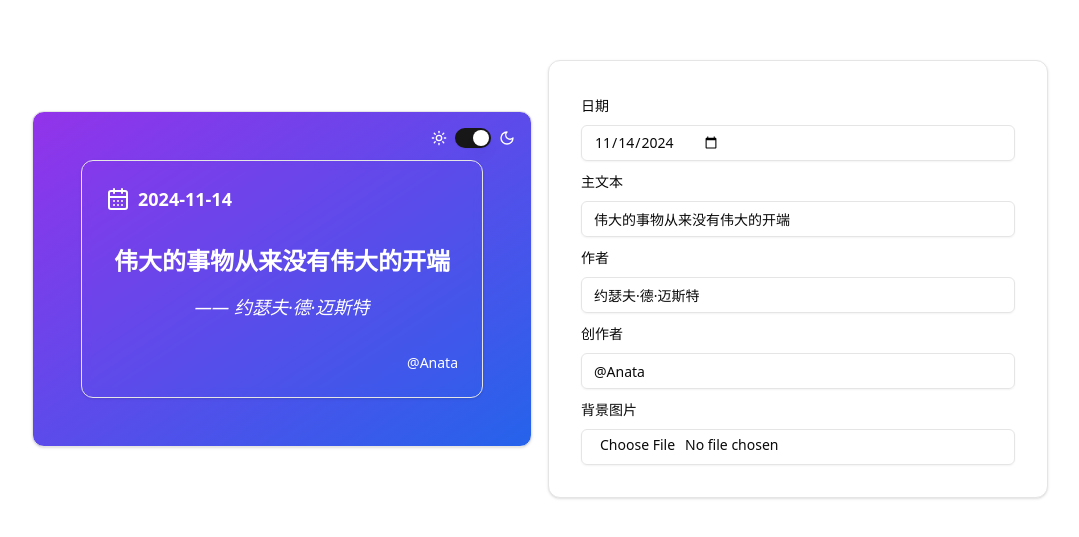
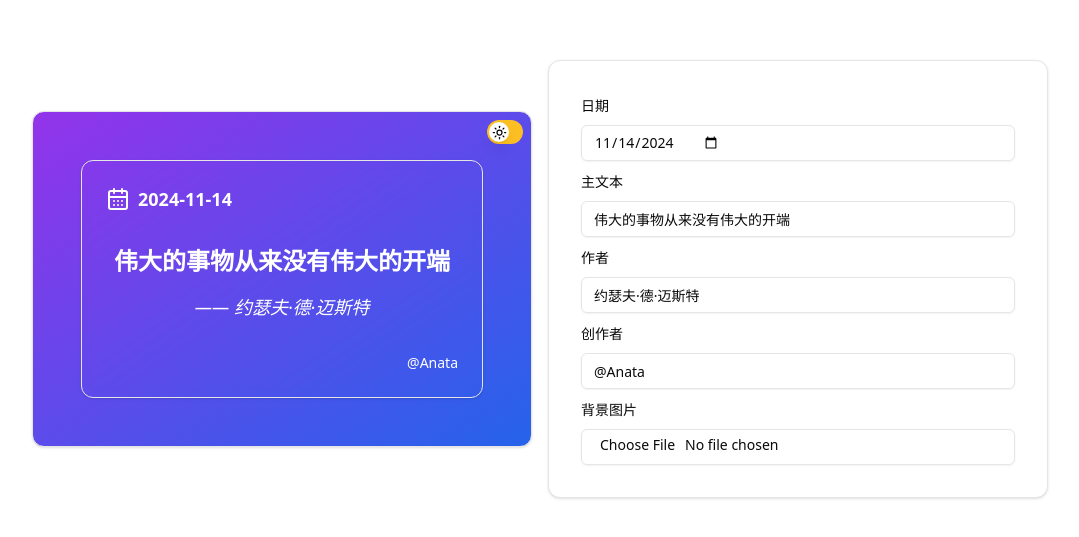
Before and after one commit to cookabc/app-universe, a Next.js app: page /sharing-card in a window 1280 px wide. Shown: the part 121-658 px from the top of the page, without its empty margins (100-1179 px from the left). Built offline with nearby package versions, Linux system fonts and the light colour scheme.

Commit message:
feat: Use ThemeSwitch component to sharing card page

```diff
--- a/src/app/sharing-card/page.tsx
+++ b/src/app/sharing-card/page.tsx
@@ -1,11 +1,11 @@
 'use client'
 
+import { ThemeSwitch } from '@/components/theme-switch'
 import { Card } from '@/components/ui/card'
 import { Input } from '@/components/ui/input'
 import { Label } from '@/components/ui/label'
 import { CalendarDaysIcon, MoonIcon, SunIcon } from 'lucide-react'
 import { ChangeEvent, useState } from 'react'
-import { Switch } from '@/components/ui/switch'
 
 interface SharingCardState {
     date: string
@@ -58,11 +58,13 @@ export default function SharingCard() {
 interface SharingCardPreviewProps extends SharingCardState {}
 
 export function SharingCardPreview({ date, mainText, author, creator, backgroundImage }: SharingCardPreviewProps) {
-    const [isDark, setIsDark] = useState(true)
+    const [isDark, setIsDark] = useState(false)
+    const switchHeight = 24
+    const switchWidth = 36
 
     return (
         <Card
-            className={`w-[500px] p-12 flex justify-center bg-gradient-to-br from-purple-600 to-blue-600 relative`}
+            className="w-[500px] p-12 bg-gradient-to-br from-purple-600 to-blue-600 relative"
             style={{
                 ...(backgroundImage && {
                     backgroundImage: `url(${backgroundImage})`,
@@ -71,14 +73,19 @@ export function SharingCardPreview({ date, mainText, author, creator, background
                 }),
             }}
         >
-            <div className="absolute top-4 right-4 flex items-center gap-2 z-20">
-                <SunIcon className="w-4 h-4 text-white" />
-                <Switch checked={isDark} onCheckedChange={setIsDark} />
-                <MoonIcon className="w-4 h-4 text-white" />
+            <div className="absolute top-2 right-2 z-10">
+                <ThemeSwitch
+                    height={switchHeight}
+                    width={switchWidth}
+                    isDarkMode={isDark}
+                    onCheckedChange={() => setIsDark(!isDark)}
+                />
             </div>
 
             <Card
-                className={`overflow-hidden w-full p-6 bg-transparent backdrop-blur-sm ${isDark ? 'text-white' : 'text-gray-800'}`}
+                className={`overflow-hidden w-full p-6 bg-transparent backdrop-blur-sm ${
+                    isDark ? 'text-gray-800' : 'text-white'
+                }`}
             >
                 <div className="relative flex items-center justify-start gap-2 z-10">
                     <CalendarDaysIcon className="w-6 h-6" />
```
